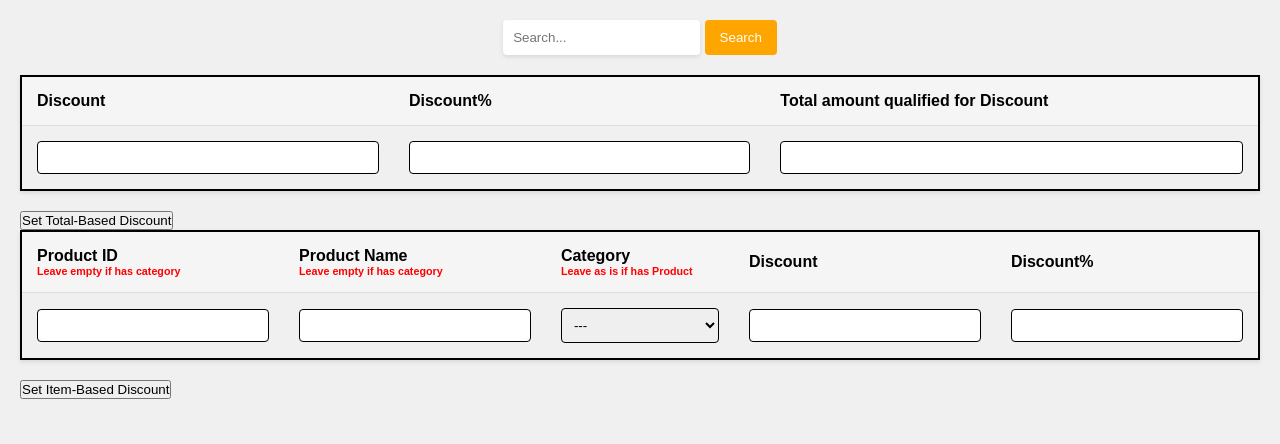
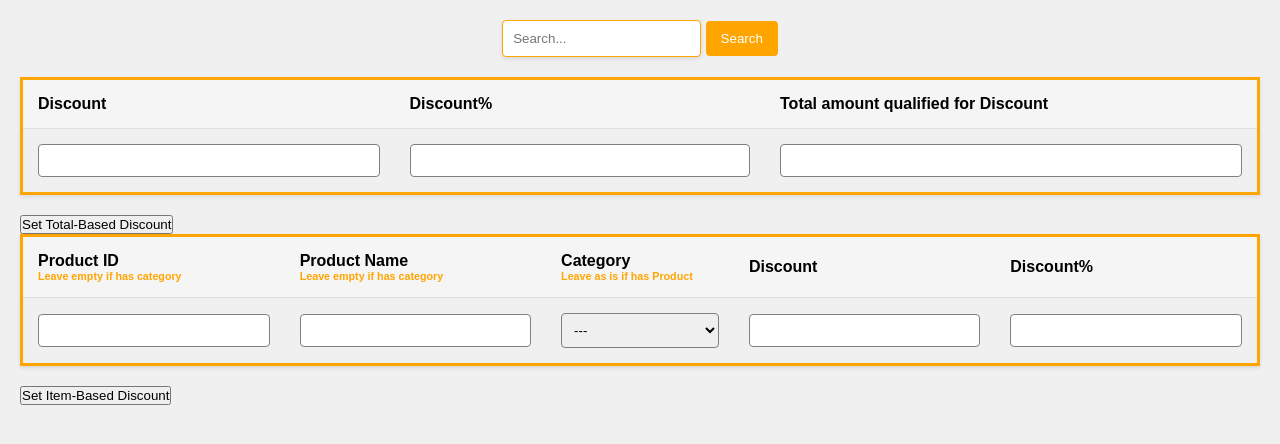
Before and after one commit to ViverIT1/WebBasedPOS, a PHP site: page /discount.php in a window 1280 px wide. Shown: the part 57-501 px from the top of the page. Run offline with PHP 8.4, Linux system fonts and the light colour scheme; data that the repository does not hold is empty.

Commit message:
discount design unfinished

```diff
--- a/discount.css
+++ b/discount.css
@@ -29,7 +29,7 @@ form {
 
 input[type="search"] {
   padding: 10px;
-  border: none;
+  border: 1px solid orange;
   border-radius: 4px;
   box-shadow: 0 2px 4px rgba(0, 0, 0, 0.1);
 }
@@ -52,7 +52,7 @@ button[type="submit"]:hover {
 .content-table {
   width: 100%;
   border-collapse: collapse;
-  border: 2px solid;
+  border: 3px solid orange;
   margin-bottom: 20px;
   box-shadow: 0 2px 4px rgba(0, 0, 0, 0.1);
 }
@@ -74,7 +74,7 @@ button[type="submit"]:hover {
 .content-table select {
   width: 100%;
   padding: 8px;
-  border: 1px solid black;
+  border: 1px solid grey;
   border-radius: 4px;
 }
 
@@ -101,5 +101,5 @@ button[type="submit"]:hover {
 .content-table th h6 {
 margin: 0; /* Remove vertical margin */
 padding: 0; /* Remove padding */
-color: red; /* Set the color to red */
+color: orange; /* Set the color to red */
 }
```
